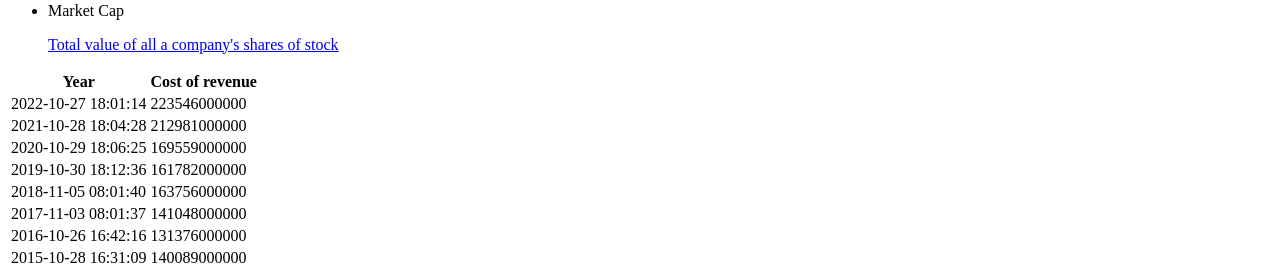
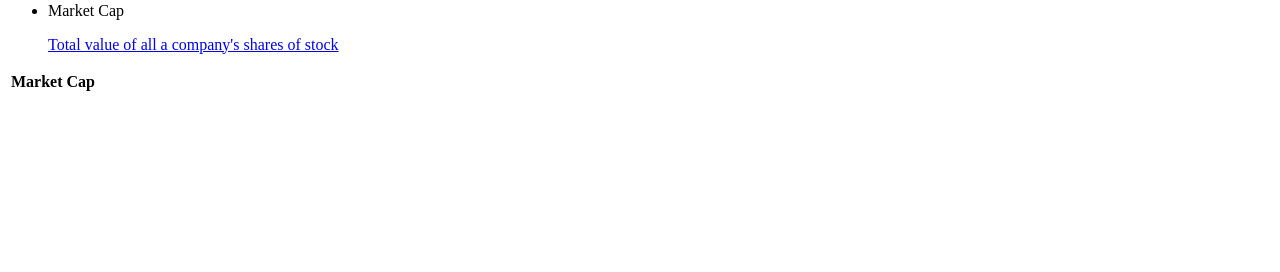
Before and after one commit to Zengoozz/FinShark, a React (Create React App) app in the folder front-end/: page /design-guide in a window 1280 px wide. Shown: the part 522-794 px from the top of the page. Built offline with nearby package versions, Linux system fonts and the light colour scheme; the HTML template or start-up script is replaced by a standard one.

Commit message:
IncomeStatement

```diff
--- a/front-end/src/Components/Company/IncomeStatement.tsx
+++ b/front-end/src/Components/Company/IncomeStatement.tsx
@@ -1,7 +1,103 @@
+// copy Configs --IncomeStatement ☑
+// get ticker from outletContext --IncomeStatement ☑
+// use useState to save the response from API ☑
+// call the API_Method through UseEffect --IncomeStatement ☑
+// render Conditionally if the data exist or not --IncomeStatement ☑
+// render data through table --IncomeStatement ☑
+// add needed props through table component --IncomeStatement ☑
+
+import { useOutletContext } from "react-router";
+import { CompanyIncomeStatement } from "../../Types/Company";
+import { useEffect, useState } from "react";
+import { getIncomeStatement } from "../../api";
+import Table from "../Table";
+
 interface Props {}
 
+const tableConfigs = [
+   {
+      label: "Date",
+      render: (company: CompanyIncomeStatement) => company.date,
+   },
+   {
+      label: "Revenue",
+      render: (company: CompanyIncomeStatement) => company.revenue,
+   },
+   {
+      label: "Cost Of Revenue",
+      render: (company: CompanyIncomeStatement) => company.costOfRevenue,
+   },
+   {
+      label: "Depreciation",
+      render: (company: CompanyIncomeStatement) => company.depreciationAndAmortization,
+   },
+   {
+      label: "Operating Income",
+      render: (company: CompanyIncomeStatement) => company.operatingIncome,
+   },
+   {
+      label: "Income Before Taxes",
+      render: (company: CompanyIncomeStatement) => company.incomeBeforeTax,
+   },
+   {
+      label: "Net Income",
+      render: (company: CompanyIncomeStatement) => company.netIncome,
+   },
+   {
+      label: "Net Income Ratio",
+      render: (company: CompanyIncomeStatement) => company.netIncomeRatio,
+   },
+   {
+      label: "Earnings Per Share",
+      render: (company: CompanyIncomeStatement) => company.eps,
+   },
+   {
+      label: "Earnings Per Diluted",
+      render: (company: CompanyIncomeStatement) => company.epsdiluted,
+   },
+   {
+      label: "Gross Profit Ratio",
+      render: (company: CompanyIncomeStatement) => company.grossProfitRatio,
+   },
+   {
+      label: "Opearting Income Ratio",
+      render: (company: CompanyIncomeStatement) => company.operatingIncomeRatio,
+   },
+   {
+      label: "Income Before Taxes Ratio",
+      render: (company: CompanyIncomeStatement) => company.incomeBeforeTaxRatio,
+   },
+];
+
 const IncomeStatement = (props: Props) => {
-   return <div>IncomeStatement</div>;
+   const ticker = useOutletContext<string>();
+   const [companyIncomeStatement, setCompanyIncomeStatement] =
+      useState<CompanyIncomeStatement[]>();
+
+   useEffect(() => {
+      const getCompanyIncomeStatement = async () => {
+         const response = await getIncomeStatement(ticker);
+         setCompanyIncomeStatement(response?.data);
+      };
+      getCompanyIncomeStatement();
+      // eslint-disable-next-line react-hooks/exhaustive-deps
+   }, []);
+
+   return (
+      <>
+         {companyIncomeStatement ? (
+            <>
+               {" "}
+               <Table
+                  configs={tableConfigs}
+                  data={companyIncomeStatement}
+               />
+            </>
+         ) : (
+            <>Loading...</>
+         )}
+      </>
+   );
 };
 
 export default IncomeStatement;
--- a/front-end/src/Components/RatioList.tsx
+++ b/front-end/src/Components/RatioList.tsx
@@ -30,7 +30,7 @@ const RatioList = ({ config, data }: Props) => {
       );
    });
    return (
-      <div className="bg-white shadow rounded-lg ml-4 mt-4 mb-4 p-4 sm:p-6 h-full">
+      <div className="bg-white shadow rounded-lg ml-4 mt-4 mb-4 p-4 sm:p-6 w-full">
          <ul className="divide-y divide-gray-200">{renderedTile}</ul>
       </div>
    );
--- a/front-end/src/Components/Table.tsx
+++ b/front-end/src/Components/Table.tsx
@@ -1,52 +1,40 @@
 // get testIncomeStatementData -- Table ☑
 
-import { testIncomeStatementData } from "../assets/TestData";
+// remove all configs and adapt the component to be genric ☑
 
-interface Props {}
-const data = testIncomeStatementData;
-
-type Company = (typeof data)[0];
-type Config = {
-   label: string;
-   render: (company: Company) => string;
+type Props = {
+   configs: any;
+   data: any;
 };
 
-const Configs = [
-   {
-      label: "Year",
-      render: (company: Company) => company.acceptedDate,
-   },
-   {
-      label: "Cost of revenue",
-      render: (company: Company) => company.costOfRevenue.toString(),
-   },
-];
-
-const Table = (props: Props) => {
-   const RenderedRows = data.map((company: Company) => (
-      <tr key={company.cik} className="text-left">
-         {Configs.map((config: Config) => (
-            <td className="p-3">{config.render(company)}</td>
+const Table = ({ configs, data }: Props) => {
+   const RenderedRows = data.map((row: any) => (
+      <tr
+         key={row.cik}
+         className="text-left"
+      >
+         {configs.map((config: any) => (
+            <td className="p-3">{config.render(row)}</td>
          ))}
       </tr>
    ));
 
-   const RenderedHeaders = Configs.map((config: Config) => (
+   const RenderedHeaders = configs.map((config: any) => (
       <th
          key={config.label}
-         className="p-3 text-left"
+         className="p-4 text-left text-xs font-medium text-gray-500 uppercase tracking-wider"
       >
          {config.label}
       </th>
    ));
 
    return (
-      <table>
-         <thead>
-            <tr>{RenderedHeaders}</tr>
-         </thead>
-         <tbody>{RenderedRows}</tbody>
-      </table>
+      <div className="bg-white shadow rounded-lg p-4 sm:p-6 xl:p-8 ">
+         <table className="min-w-full divide-y divide-gray-200 m-5">
+            <thead className="bg-gray-50">{RenderedHeaders}</thead>
+            <tbody>{RenderedRows}</tbody>
+         </table>
+      </div>
    );
 };
 
--- a/front-end/src/Pages/DesignPage.tsx
+++ b/front-end/src/Pages/DesignPage.tsx
@@ -1,6 +1,6 @@
 import RatioList from "../Components/RatioList";
 import Table from "../Components/Table";
-import { testIncomeStatementData } from "../assets/TestData";
+import { TestDataCompany, TestIncomeStatementData } from "../assets/TestData";
 
 interface Props {}
 
@@ -22,8 +22,8 @@ const DesignPage = (props: Props) => {
             Table - Table takes in a configuration object and company data as params. Use
             the config to style your table.
          </h3>
-         <RatioList data={testIncomeStatementData} config={Config}/>
-         <Table />
+         <RatioList data={TestDataCompany} config={Config}/>
+         <Table data={TestIncomeStatementData} configs={Config} />
       </>
    );
 };
--- a/front-end/src/api.tsx
+++ b/front-end/src/api.tsx
@@ -1,10 +1,18 @@
 import axios from "axios";
-import { CompanyKeyMetrics, CompanyProfile, CompanySearch } from "./Types/Company";
+import {
+   CompanyIncomeStatement,
+   CompanyKeyMetrics,
+   CompanyProfile,
+   CompanySearch,
+} from "./Types/Company";
+
 
 interface SearchResponse {
    data: CompanySearch[];
 }
 // Create a new method to getCompanyProfile which get CompanyProfile[] --use Effect ☑
+
+// getIncomeStatementMethod CompanyIncomeStatement limit40 --IncomeStatement ☑
 export const searchCompanies = async (query: string) => {
    try {
       const data = await axios.get<SearchResponse>(
@@ -34,10 +42,23 @@ export const getCompanyProfile = async (query: string) => {
 };
 
 export const getKeyMetrics = async (query: string) => {
-   try{
-      const data = await axios.get<CompanyKeyMetrics[]>(`https://financialmodelingprep.com/api/v3/key-metrics-ttm//${query}?apikey=${process.env["REACT_APP_API_KEY"]}`);
+   try {
+      const data = await axios.get<CompanyKeyMetrics[]>(
+         `https://financialmodelingprep.com/api/v3/key-metrics-ttm/${query}?limit=40&apikey=${process.env["REACT_APP_API_KEY"]}`
+      );
       return data;
-   }catch(e: any){
+   } catch (e: any) {
       console.log("error message:", e.message);
    }
-}
+};
+
+export const getIncomeStatement = async (query: string) => {
+   try {
+      const data = await axios.get<CompanyIncomeStatement[]>(
+         `https://financialmodelingprep.com/api/v3/income-statement/${query}?limit=40&apikey=${process.env["REACT_APP_API_KEY"]}`
+      );
+      return data;
+   } catch (e: any) {
+      console.log("error message:", e.message);
+   }
+};
--- a/front-end/src/assets/TestData.js
+++ b/front-end/src/assets/TestData.js
@@ -40,7 +40,7 @@ export const TestDataCompany = [
    },
 ];
 
-export const testIncomeStatementData = [
+export const TestIncomeStatementData = [
    {
       date: "2022-09-24",
       symbol: "AAPL",
```
